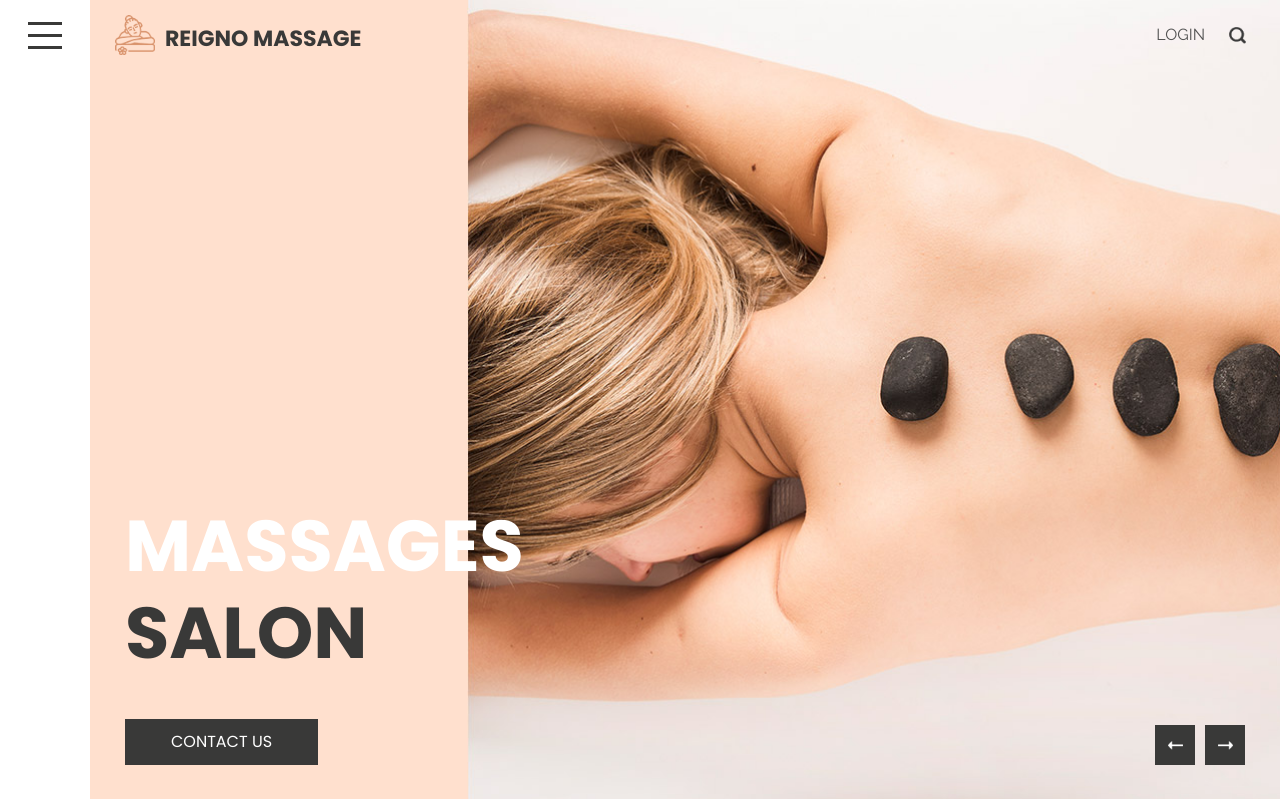
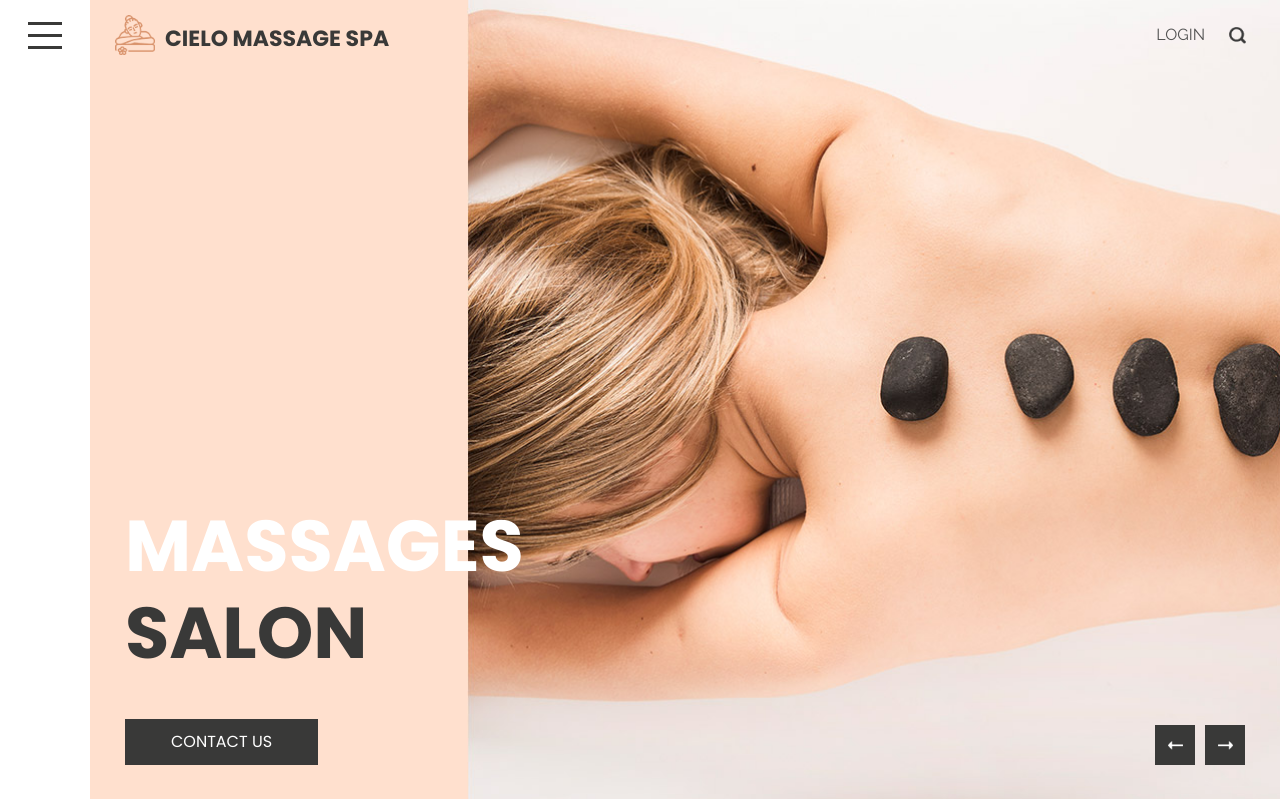
Before and after one commit to hirwacedric123/spa-saloon-fullstack-website, a Django app: page / in a window 1280 px wide. Shown: the top 799 px of the page. Run offline with Django 5.2, Linux system fonts and the light colour scheme; some libraries are stand-ins or nearby versions.

Commit message:
changing names again 2

```diff
--- a/spa/templates/about.html
+++ b/spa/templates/about.html
@@ -13,7 +13,7 @@
   <meta name="description" content="" />
   <meta name="author" content="" />
 
-  <title>Reigno Massage</title>
+  <title>Cielo Massage SPA</title>
 
   <!-- slider stylesheet -->
   <link rel="stylesheet" type="text/css" href="https://cdnjs.cloudflare.com/ajax/libs/OwlCarousel2/2.3.4/assets/owl.carousel.min.css" />
@@ -75,7 +75,7 @@
             <a class="navbar-brand" href="index.html">
               <img src="{% static 'assets/images/logo.png' %}" alt="" />
               <span>
-                Reigno Massage
+                Cielo Massage SPA
               </span>
             </a>
             <button class="navbar-toggler" type="button" data-toggle="collapse" data-target="#navbarSupportedContent" aria-controls="navbarSupportedContent" aria-expanded="false" aria-label="Toggle navigation">
@@ -175,7 +175,7 @@
         <div class="row">
           <div class="col-md-3">
             <h6>
-              About Reigno Massage
+              About Cielo Massage SPA
             </h6>
             <p>
               consectetur adipiscing elit, sed do eiusmod tempor incididunt ut labore et dolore magna aliqua. Ut enim ad minim veniam, quis nostrud exercitation u
--- a/spa/templates/contact.html
+++ b/spa/templates/contact.html
@@ -13,7 +13,7 @@
   <meta name="description" content="" />
   <meta name="author" content="" />
 
-  <title>Reigno Massage</title>
+  <title>Cielo Massage SPA</title>
 
   <!-- slider stylesheet -->
   <link rel="stylesheet" type="text/css" href="https://cdnjs.cloudflare.com/ajax/libs/OwlCarousel2/2.3.4/assets/owl.carousel.min.css" />
@@ -75,7 +75,7 @@
             <a class="navbar-brand" href="index.html">
               <img src="{% static 'assets/images/logo.png' %}" alt="" />
               <span>
-                Reigno Massage
+                Cielo Massage SPA
               </span>
             </a>
             <button class="navbar-toggler" type="button" data-toggle="collapse" data-target="#navbarSupportedContent" aria-controls="navbarSupportedContent" aria-expanded="false" aria-label="Toggle navigation">
@@ -208,7 +208,7 @@
         <div class="row">
           <div class="col-md-3">
             <h6>
-              About Reigno Massage
+              About Cielo Massage SPA
             </h6>
             <p>
               consectetur adipiscing elit, sed do eiusmod tempor incididunt ut labore et dolore magna aliqua. Ut enim ad minim veniam, quis nostrud exercitation u
--- a/spa/templates/index.html
+++ b/spa/templates/index.html
@@ -13,7 +13,7 @@
   <meta name="description" content="" />
   <meta name="author" content="" />
 
-  <title>Reigno Massage</title>
+  <title>Cielo Massage SPA</title>
 
   <!-- slider stylesheet -->
   <link rel="stylesheet" type="text/css" href="https://cdnjs.cloudflare.com/ajax/libs/OwlCarousel2/2.3.4/assets/owl.carousel.min.css" />
@@ -78,7 +78,7 @@
             <a class="navbar-brand" href="index.html">
               <img src="{% static 'assets/images/logo.png' %}" alt="" />
               <span>
-                Reigno Massage
+                Cielo Massage SPA
               </span>
             </a>
             <button class="navbar-toggler" type="button" data-toggle="collapse" data-target="#navbarSupportedContent" aria-controls="navbarSupportedContent" aria-expanded="false" aria-label="Toggle navigation">
@@ -692,7 +692,7 @@
         <div class="row">
           <div class="col-md-3">
             <h6>
-              About Reigno Massage
+              About Cielo Massage SPA
             </h6>
             <p>
               "
--- a/spa/templates/service.html
+++ b/spa/templates/service.html
@@ -13,7 +13,7 @@
   <meta name="description" content="" />
   <meta name="author" content="" />
 
-  <title>Reigno Massage</title>
+  <title>Cielo Massage SPA</title>
 
   <!-- slider stylesheet -->
   <link rel="stylesheet" type="text/css" href="https://cdnjs.cloudflare.com/ajax/libs/OwlCarousel2/2.3.4/assets/owl.carousel.min.css" />
@@ -75,7 +75,7 @@
             <a class="navbar-brand" href="index.html">
               <img src="{% static 'assets/images/logo.png' %}" alt="" />
               <span>
-                Reigno Massage
+                Cielo Massage SPA
               </span>
             </a>
             <button class="navbar-toggler" type="button" data-toggle="collapse" data-target="#navbarSupportedContent" aria-controls="navbarSupportedContent" aria-expanded="false" aria-label="Toggle navigation">
@@ -215,7 +215,7 @@
         <div class="row">
           <div class="col-md-3">
             <h6>
-              About Reigno Massage
+              About Cielo Massage SPA
             </h6>
             <p>
               consectetur adipiscing elit, sed do eiusmod tempor incididunt ut labore et dolore magna aliqua. Ut enim ad minim veniam, quis nostrud exercitation u
--- a/spa/templates/specialist.html
+++ b/spa/templates/specialist.html
@@ -13,7 +13,7 @@
   <meta name="description" content="" />
   <meta name="author" content="" />
 
-  <title>Reigno Massage</title>
+  <title>Cielo Massage SPA</title>
 
   <!-- slider stylesheet -->
   <link rel="stylesheet" type="text/css" href="https://cdnjs.cloudflare.com/ajax/libs/OwlCarousel2/2.3.4/assets/owl.carousel.min.css" />
@@ -75,7 +75,7 @@
             <a class="navbar-brand" href="index.html">
               <img src="{% static 'assets/images/logo.png' %}" alt="" />
               <span>
-                Reigno Massage
+                Cielo Massage SPA
               </span>
             </a>
             <button class="navbar-toggler" type="button" data-toggle="collapse" data-target="#navbarSupportedContent" aria-controls="navbarSupportedContent" aria-expanded="false" aria-label="Toggle navigation">
@@ -301,7 +301,7 @@
         <div class="row">
           <div class="col-md-3">
             <h6>
-              About Reigno Massage
+              About Cielo Massage SPA
             </h6>
             <p>
               consectetur adipiscing elit, sed do eiusmod tempor incididunt ut labore et dolore magna aliqua. Ut enim ad minim veniam, quis nostrud exercitation u
--- a/spa/templates/thank_you.html
+++ b/spa/templates/thank_you.html
@@ -13,7 +13,7 @@
   <meta name="description" content="" />
   <meta name="author" content="" />
 
-  <title>Reigno Massage</title>
+  <title>Cielo Massage SPA</title>
 
   <!-- slider stylesheet -->
   <link rel="stylesheet" type="text/css" href="https://cdnjs.cloudflare.com/ajax/libs/OwlCarousel2/2.3.4/assets/owl.carousel.min.css" />
@@ -75,7 +75,7 @@
             <a class="navbar-brand" href="index.html">
               <img src="{% static 'assets/images/logo.png' %}" alt="" />
               <span>
-                Reigno Massage
+                Cielo Massage SPA
               </span>
             </a>
             <button class="navbar-toggler" type="button" data-toggle="collapse" data-target="#navbarSupportedContent" aria-controls="navbarSupportedContent" aria-expanded="false" aria-label="Toggle navigation">
```
